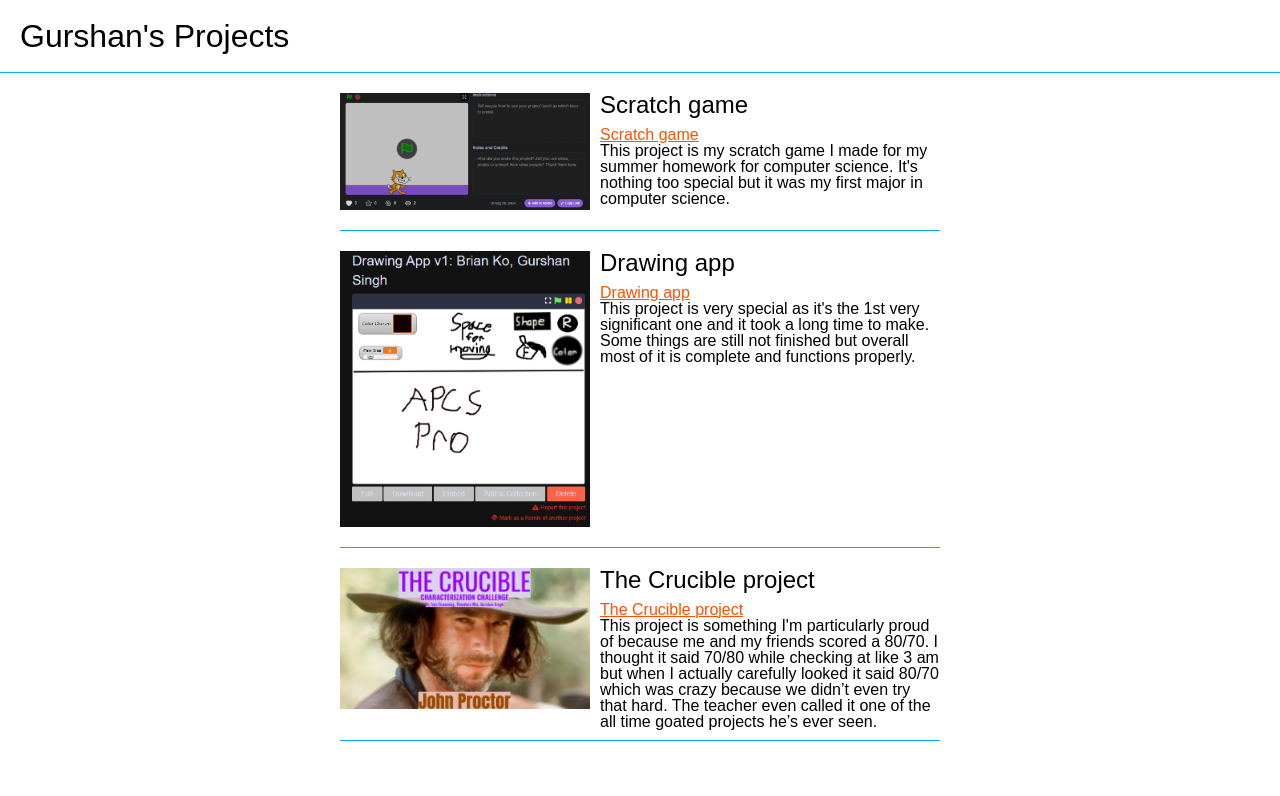
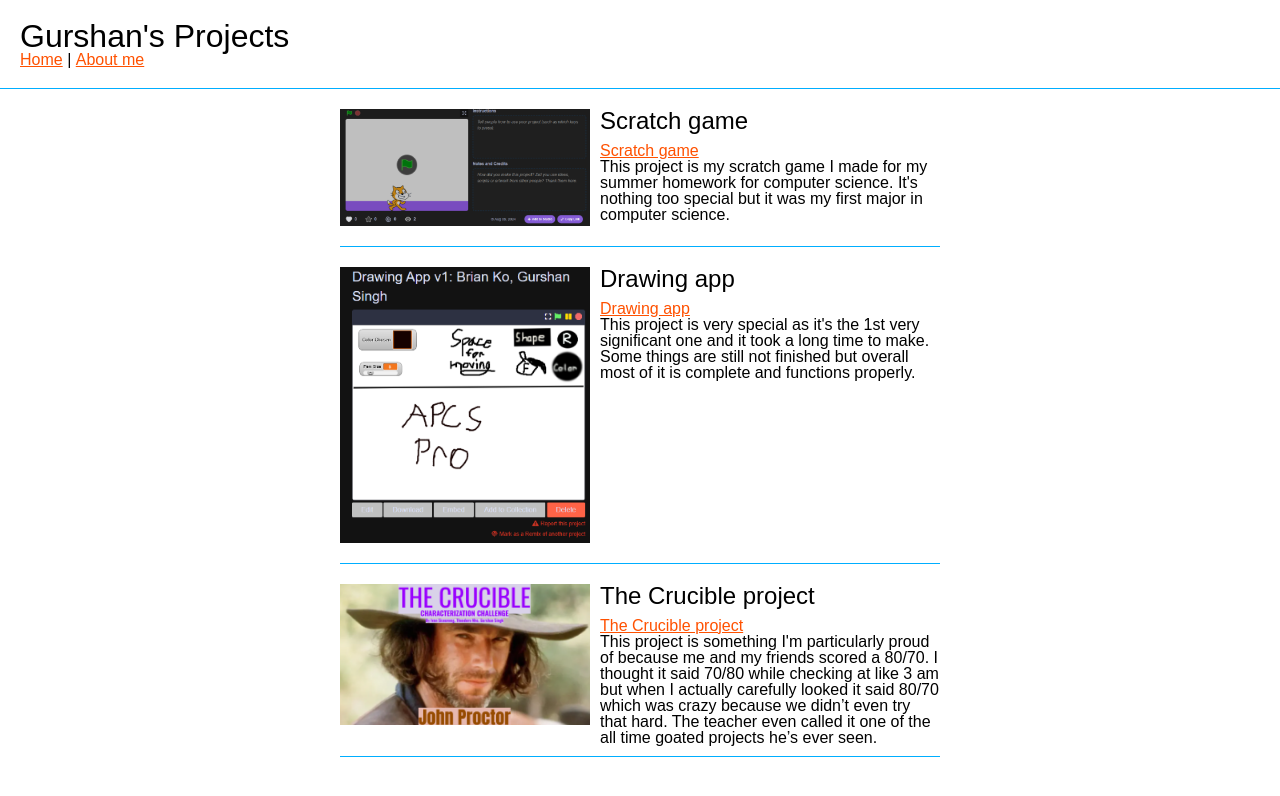
Before and after one commit to Gursaj/Ap-cs-projects-website, a website: page index.html in a window 1280 px wide. Drawn offline with Linux system fonts and the light colour scheme.

Commit message:
Add files via upload

```diff
--- a/index.html
+++ b/index.html
@@ -12,7 +12,11 @@
     <header>
       <h1>Gurshan's Projects</h1>
       <nav>
-        <ul></ul>
+        <ul>
+          <li><a href="index.html">Home</a></li>
+          <li>|</li>
+          <li><a href="aboutme.html">About me</a></li>
+        </ul>
       </nav>
     </header>
     <div id="project-container">
```
